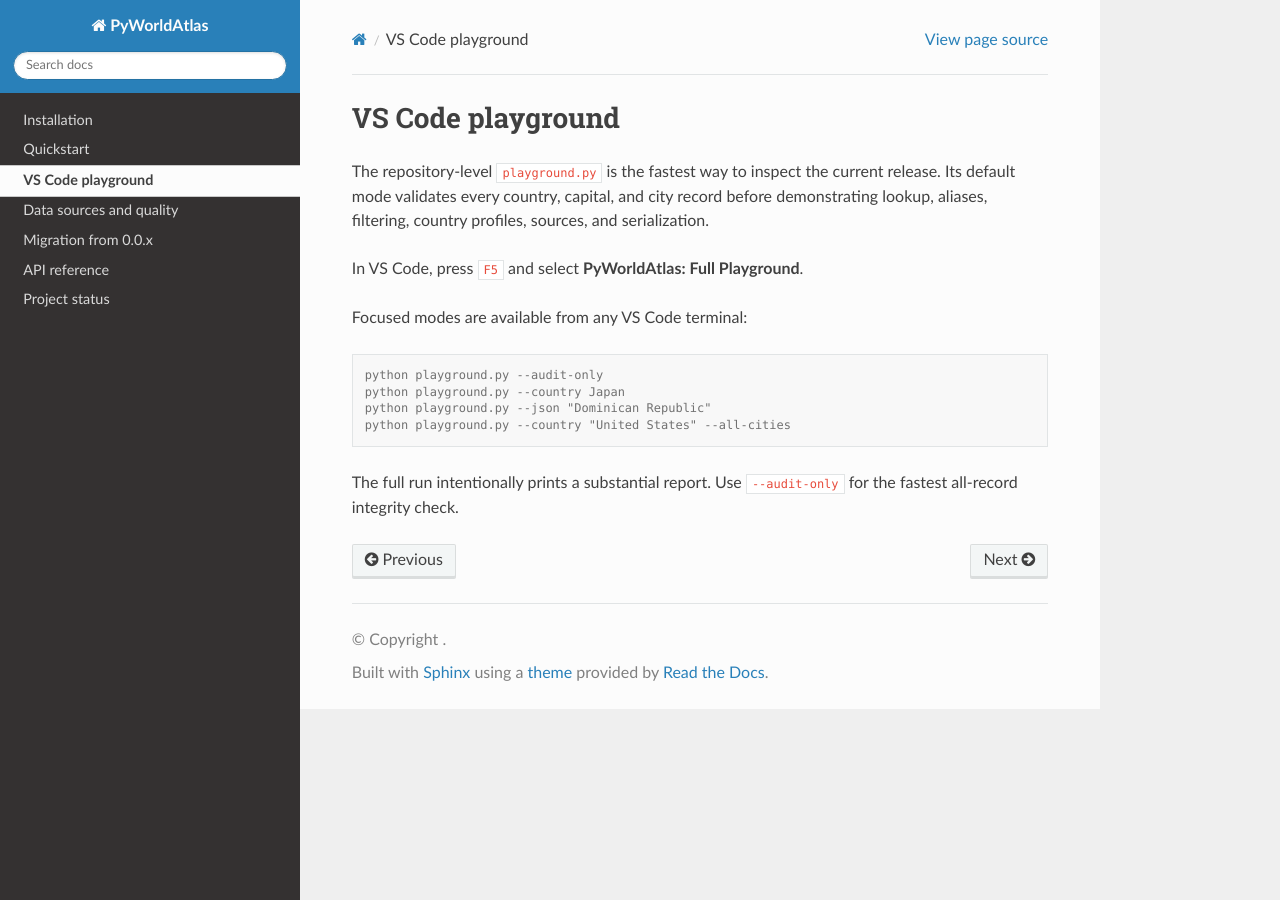
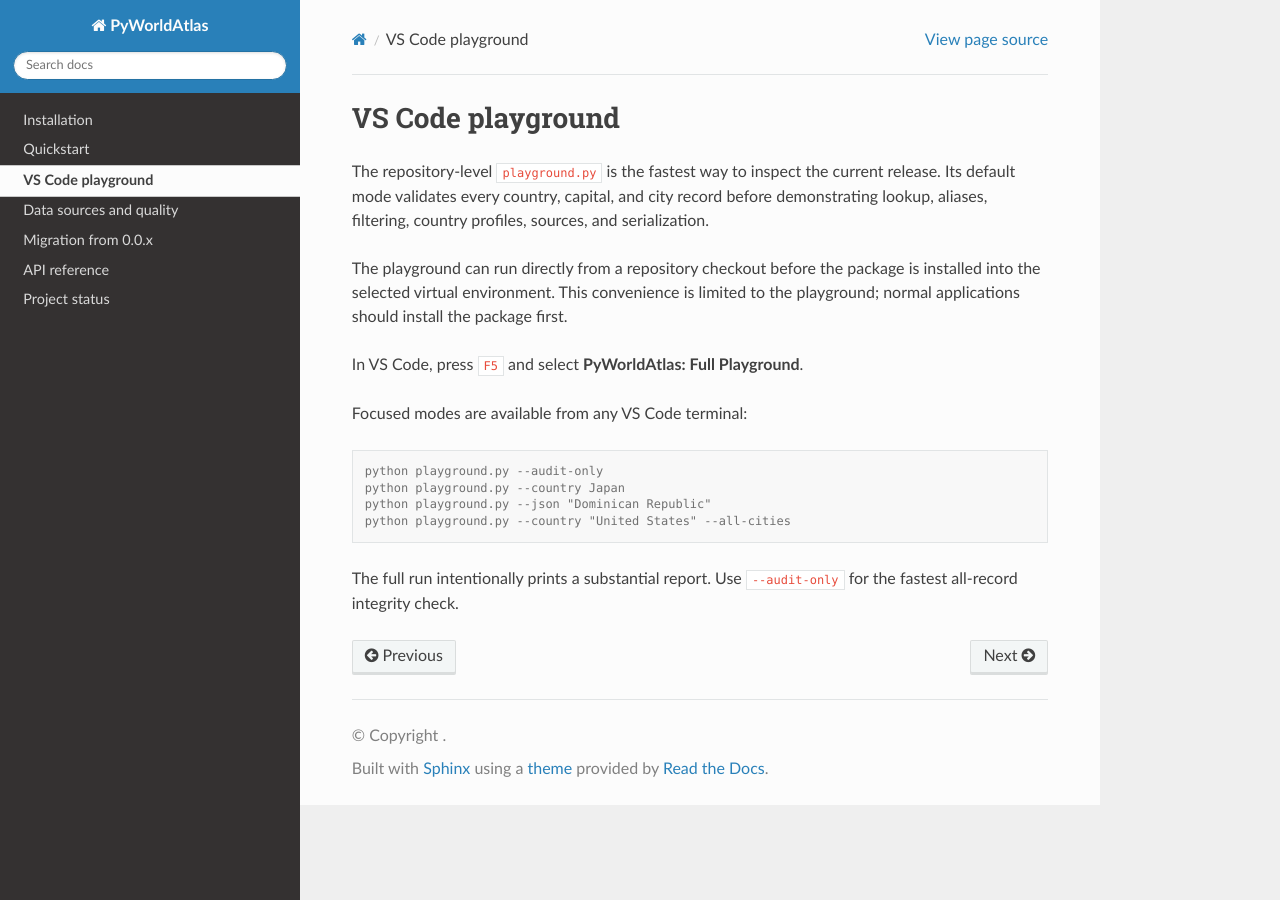
Before and after one commit to jcari-dev/pyworldatlas, a Sphinx documentation site: the page built from docs/source/playground.rst, in a window 1280 px wide. Built offline with Sphinx 7.4.7 and the Read the Docs theme 3.1.0, drawn with Linux system fonts in a browser that asks for light colours.

```diff
--- a/docs/requirements.txt
+++ b/docs/requirements.txt
@@ -1,2 +1,6 @@
-Sphinx==8.2.3
+# Sphinx 8.2+ dropped Python 3.10. Keep the documentation output equivalent
+# while allowing contributors to use every Python version supported by the
+# PyWorldAtlas 0.x runtime.
+Sphinx==8.1.3 ; python_version == "3.10"
+Sphinx==8.2.3 ; python_version >= "3.11"
 sphinx-rtd-theme==3.0.2
--- a/docs/source/playground.rst
+++ b/docs/source/playground.rst
@@ -5,6 +5,10 @@ The repository-level ``playground.py`` is the fastest way to inspect the
 current release. Its default mode validates every country, capital, and city
 record before demonstrating lookup, aliases, filtering, country profiles,
 sources, and serialization.
+
+The playground can run directly from a repository checkout before the package
+is installed into the selected virtual environment. This convenience is limited
+to the playground; normal applications should install the package first.
 
 In VS Code, press ``F5`` and select **PyWorldAtlas: Full Playground**.
 
```
Also changed, not shown: README.md (+6 -1 lines), playground.py (+12 -1 lines), docs/README.md (added).
